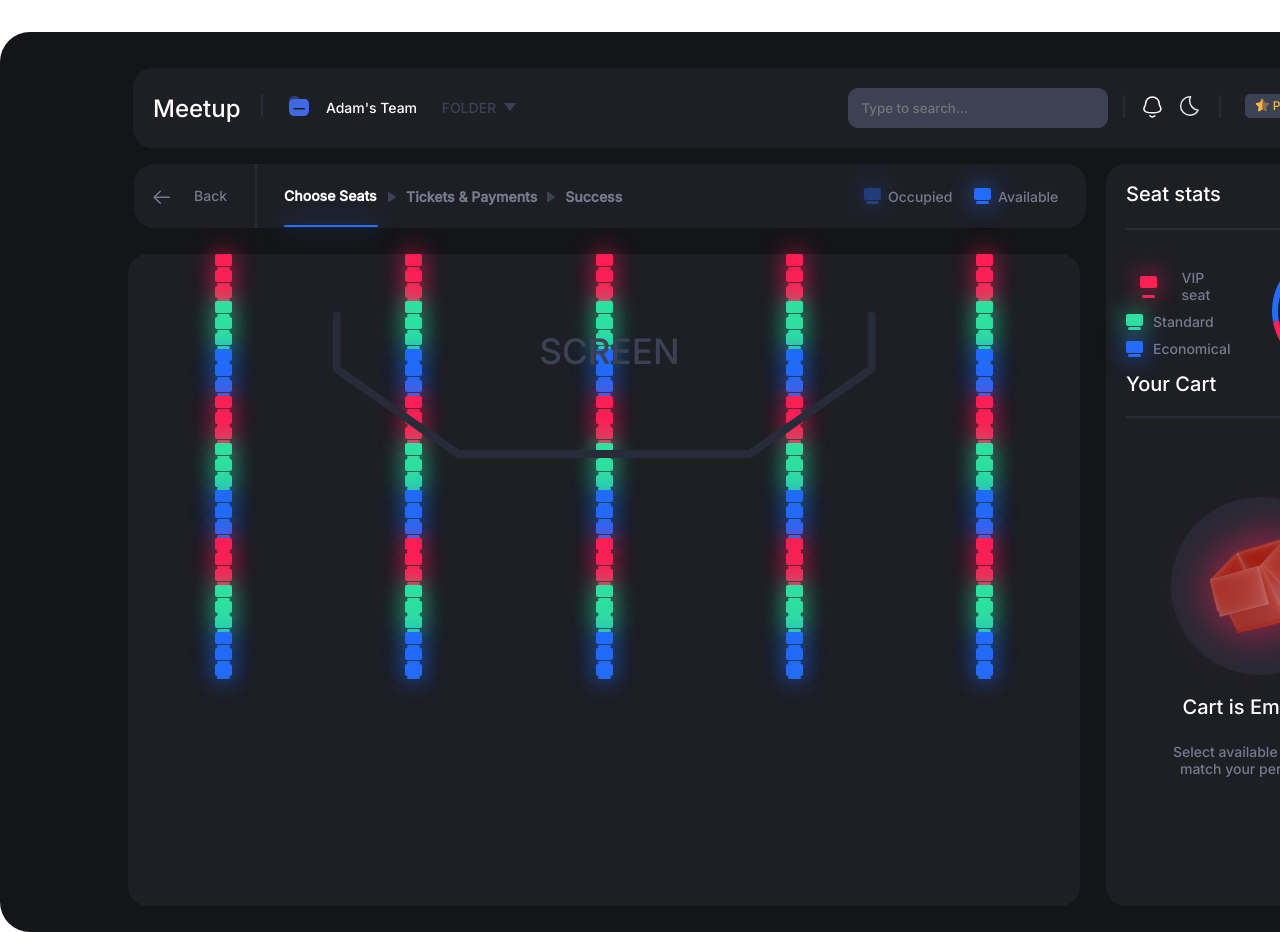
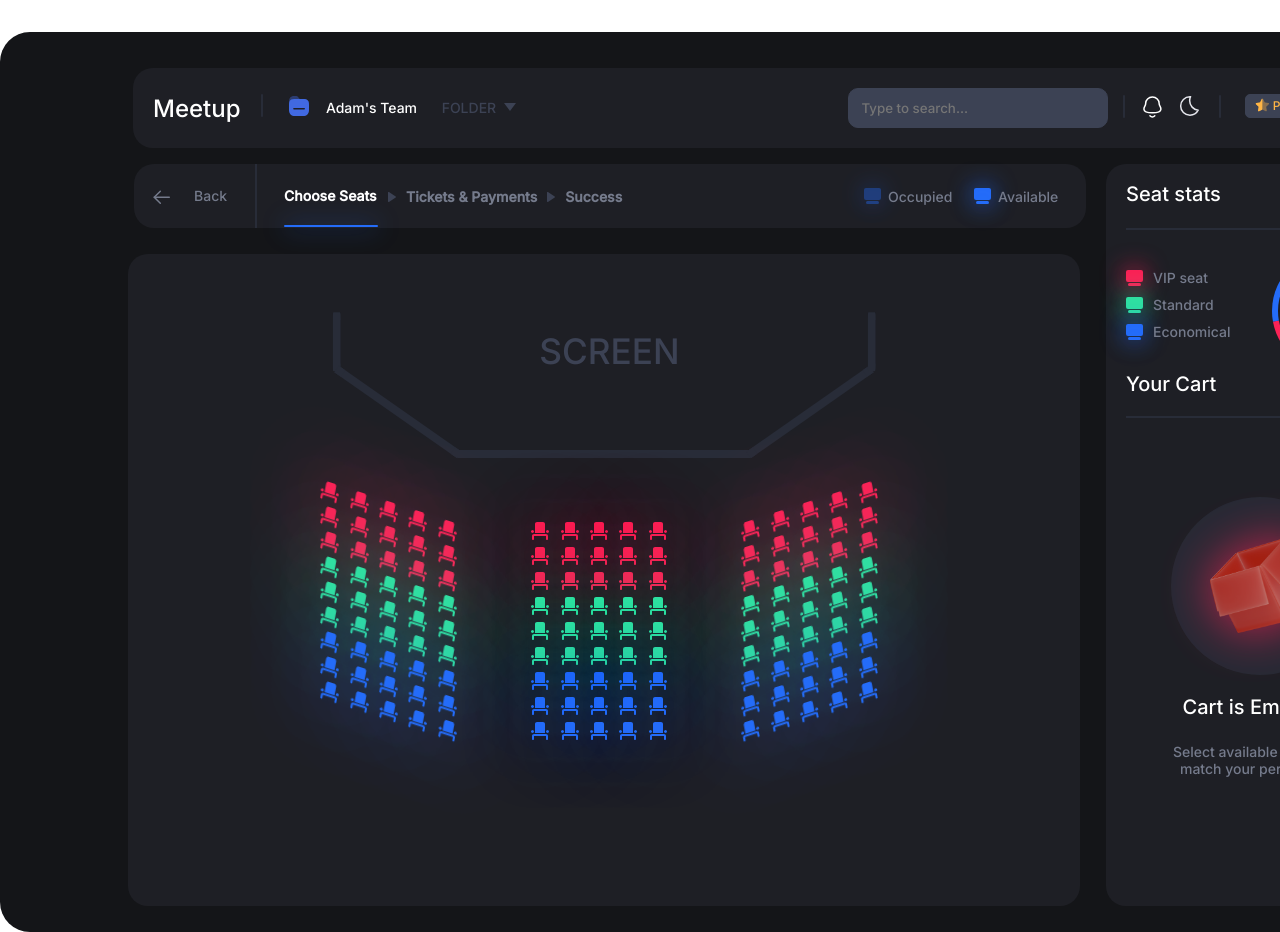
Before and after one commit to sucheta90/stadium_demo, a React (Create React App) app: page / in a window 1280 px wide. Shown: the top 932 px of the page. Built offline with nearby package versions, Linux system fonts and the light colour scheme.

Commit message:
changed seating arrangement

```diff
--- a/package.json
+++ b/package.json
@@ -37,5 +37,8 @@
       "last 1 firefox version",
       "last 1 safari version"
     ]
+  },
+  "devDependencies": {
+    "@iconify/react": "^4.0.1"
   }
 }
--- a/src/components/Group 291/Seatstatus.css
+++ b/src/components/Group 291/Seatstatus.css
@@ -99,6 +99,7 @@
     border-radius: 2px;
     background-color: #FA2256;
     box-shadow: #FA2256 0 0 25px 0;
+    filter: drop-shadow(0 0 25 #FA2256 );
 }
 /* ************ */
 
--- a/src/components/Group 293/Hero.css
+++ b/src/components/Group 293/Hero.css
@@ -96,6 +96,48 @@
     left: 29%;
 
 }
+.all-zones{
+    display: flex;
+    flex-direction: column;
+    /* border: 1px solid white; */
+    width: 160px;
+    /* margin-bottom: 10px; */
+}
+div.all-zones:nth-of-type(1) > .each-column{
+    transform: skew(-0.03turn, 18deg);
+
+}
+div.all-zones:nth-of-type(3) > .each-column{
+    transform: skew(0.03turn, -18deg);
+}
+div.all-zones:nth-of-type(2){
+    margin-top: 20px;
+}
+
+.each-column{
+    display: flex;
+    justify-content: space-evenly;
+    align-items: center;
+    width: 100%;
+    height:25px;
+    /* border: 1px solid white; */
+}
+
+.seating{
+    width: 580px;
+    display: flex;
+    justify-content: space-between;
+    position: absolute;
+    bottom: 25%;
+    align-self: center;
+    left: 19%;
+}
+.side-seating-left{
+    transform: skew(35deg, 35deg);
+}
+
+
+
 /* .red-row-1, .red-row-2,.red-row-3{
     display: flex;
     margin-bottom: 15px ;
@@ -161,14 +203,14 @@
     left: 26%;
     top: 0%;
 }*/
-.green-chair div{
-    /* opacity: 40%; */
-}
+/* .green-chair div{
+     opacity: 40%;
+} *
 
-#stad-left{
+/* #stad-left{
     width: 140px;
     height: 300px;
-    /* border: 1px solid white; */
+    /* border: 1px solid white;
     position: absolute;
     left: 16%;
     bottom:18%;
@@ -205,7 +247,7 @@
     padding: 6px 15px 6px 6px;
     background-color: #282C38;
     position: absolute;
-    /* display: flex; */
+    /* display: flex;
     flex-direction: colu;
     justify-content: center;
     align-items: center;
@@ -272,7 +314,7 @@
     top: 90%;
     bottom: 2.76%;
     /* display: flex;
-    justify-content: center; */
+    justify-content: center;
     gap: 20px;
 }
 .btn-grp{
@@ -305,7 +347,7 @@
     height: 1px;
     width: 24px;
     position: absolute;
-    /* left: 32px; */
+    /* left: 32px;
     top: 32px;
     border-radius: 1px;
     background-color: #3C4254;
@@ -346,31 +388,4 @@
     position: absolute;
     left: 21%;
     top:21%
-}
-/* .all-zone{
-    display: flex;
-    justify-content: space-between;
-    position: absolute;
-    bottom: 0;
-    width: 560px;
-    height: 270px;
-    border: 1px solid white;
-    align-items: center;
-} */
-.zone-1, .zone-3{
-    width: 150px;
-    height: 100%;
-    display: flex;
-    flex-direction: column;
-    justify-content: space-evenly;
-    align-items: center;
-}
-.each-column{
-    display: flex;
-    width: 100%;
-    justify-content: space-evenly;
-}
-div.red-chair, div.green-chair, div.blue-chair{
-    width: 100%;
-    justify-content: space-evenly;
-}
+}*/
--- a/src/components/Group 293/Hero.js
+++ b/src/components/Group 293/Hero.js
@@ -1,27 +1,28 @@
 import React from "react";
 import "./Hero.css";
 import Zone from './zone';
+import { Icon } from '@iconify/react';
 //import Zone1 from "./zone1";
 
 export default function Hero(){
 
-    let seat_blue = <div className="blue-chair">
-                        <div className="top"></div>
-                        <div className="bottom"></div>
-                    </div>
+    // let seat_blue = <div className="blue-chair">
+    //                     <div className="top"></div>
+    //                     <div className="bottom"></div>
+    //                 </div>
 
 
 
-    let seat_red =  <div className="red-chair">
-                        <div className="top"></div>
-                        <div className="bottom"></div>
-                    </div>
+    // let seat_red =  <div className="red-chair">
+    //                     <div className="top"></div>
+    //                     <div className="bottom"></div>
+    //                 </div>
 
 
-    let seat_green = <div className="green-chair">
-                        <div className="top"></div>
-                        <div className="bottom"></div>
-                    </div>
+    // let seat_green = <div className="green-chair">
+    //                     <div className="top"></div>
+    //                     <div className="bottom"></div>
+    //                 </div>
     //const [isActive, setIsActive]= React.useState(true)
     // function toggle(e){
     //     if (e.target.className === 'top' || e.target.className === 'bottom') {
@@ -50,12 +51,14 @@ export default function Hero(){
                 <div id='vertical-right'></div>
                 <h1 className="scene-header">SCREEN</h1>
             </div>
-
-            <Zone zone_id="z1" />
+            <div className="seating">
+            <Zone zone_id="z1"  />
 
             <Zone zone_id="z2"/>
 
-            <Zone zone_id="z3"/>
+            <Zone zone_id="z3" />
+            </div>
+
 
 
         </div>
--- a/src/components/Group 293/seat.js
+++ b/src/components/Group 293/seat.js
@@ -1,4 +1,5 @@
 import React from 'react';
+import { Icon } from '@iconify/react';
 
 export default class Seat extends React.Component{
     constructor(props){
@@ -8,11 +9,29 @@ export default class Seat extends React.Component{
 
 
     render(){
-        return(
-            <div className={this.props.className} id={this.props.col_id}>
-                <div className="top"></div>
-                <div className="bottom"></div>
-            </div>
-        )
+        if(this.props.className === 'red-chair'){
+            return <Icon icon="material-symbols:event-seat-rounded" id={this.props.col_id} style={{color:'#FA2256', filter: 'drop-shadow(0 0 25px #FA2256)', transform: 'scale(1.5)'}} />
+        }
+        else if( this.props.className === 'green-chair'){
+            return <Icon icon="material-symbols:event-seat-rounded" id={this.props.col_id} style={{color:'#30E0A1', filter: 'drop-shadow(0 0 25px #30E0A1)', transform: 'scale(1.5)'}} />
+        }
+        else{
+            return <Icon icon="material-symbols:event-seat-rounded"  id={this.props.col_id} style={{color:'#246CF9', filter: 'drop-shadow(0 0 25px #246CF9)',transform: 'scale(1.5)' }} />
+
+        }
+
+
+
+        // return(
+
+        //     <div className={this.props.className} id={this.props.col_id}>
+        //         {/* <div className="top"></div>
+        //         <div className="bottom"></div>                       */}
+
+        //         <Icon icon="material-symbols:event-seat-rounded" />
+        //     </div>
+
+
+        // )
     }
 }
--- a/src/components/Group 293/zone.js
+++ b/src/components/Group 293/zone.js
@@ -23,7 +23,7 @@ export default class Zones extends React.Component{
         }
         return(
 
-            <div >
+            <div className='all-zones'>
                {row_array}
             </div>
 
```
Also changed, not shown: 1 other file (tests, documents, lock files or other folders).
